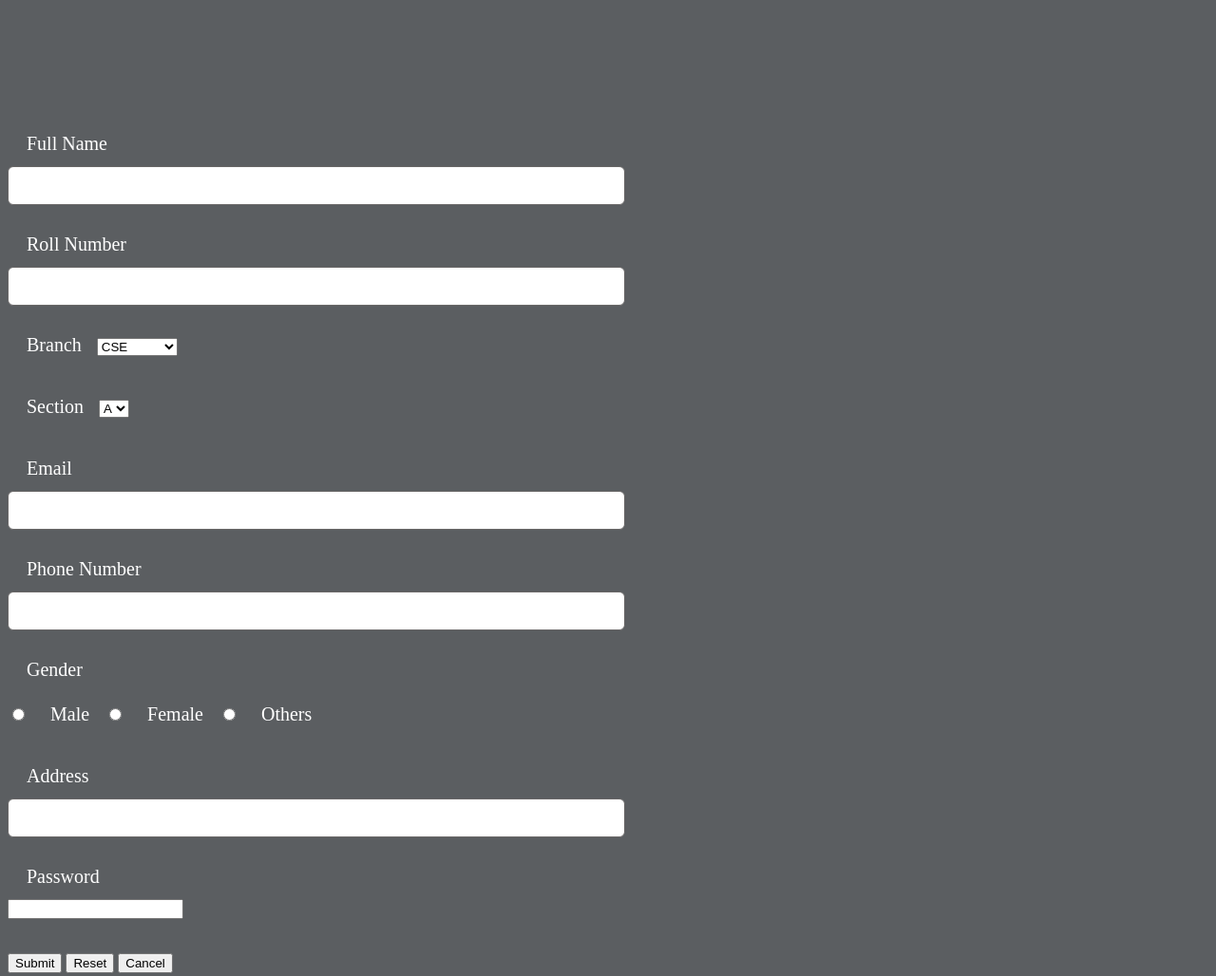
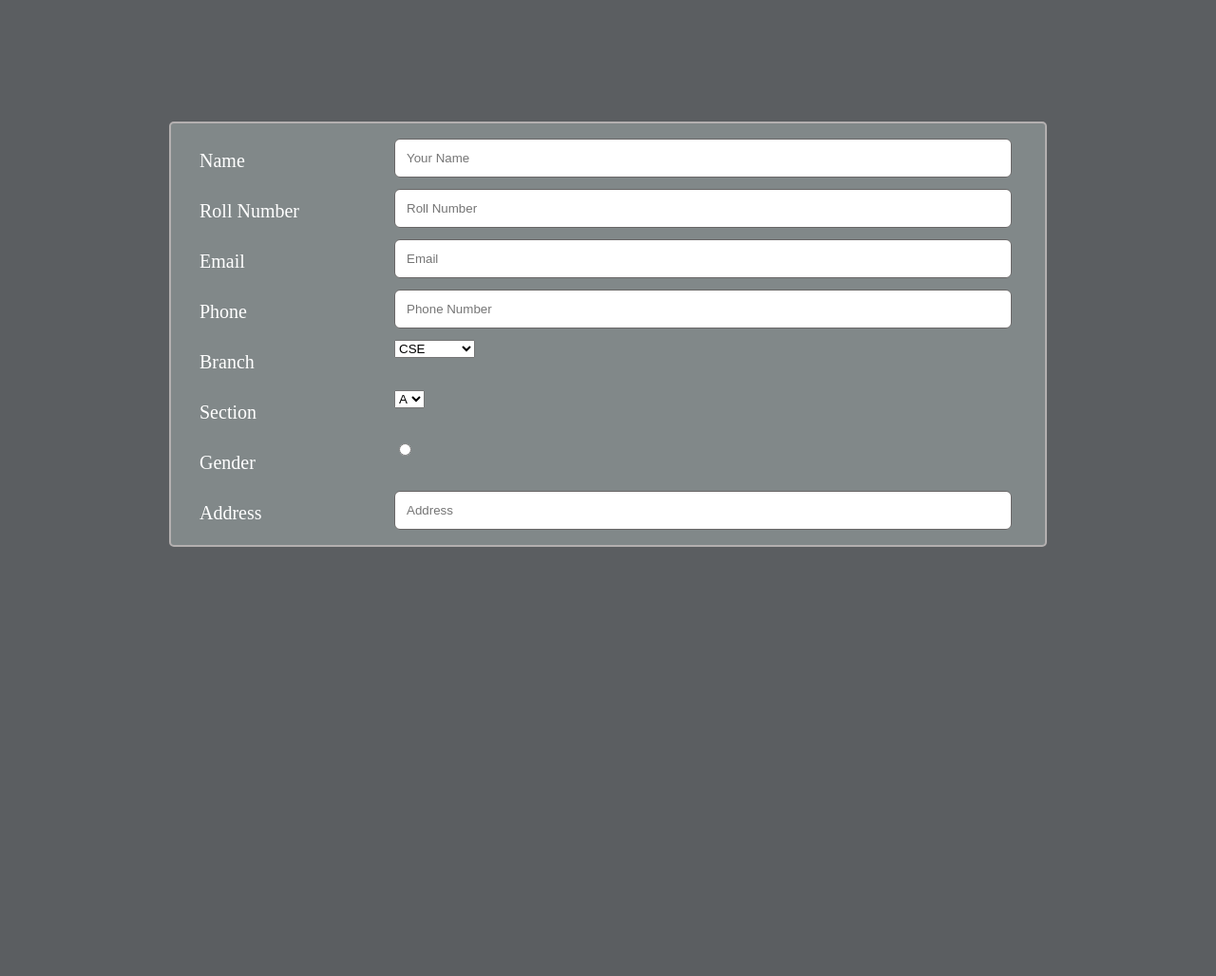
Before and after one commit to charan-nunnabhatla/registration, a plain HTML site: page index.html in a window 1280 px wide. Shown: the whole page at 95% size. After the commit the page ends 800 px from the top, so only its background shows below. Drawn offline with Linux system fonts and the light colour scheme.

Commit message:
everything is div

```diff
--- a/index.html
+++ b/index.html
@@ -1,60 +1,103 @@
 <!DOCTYPE html>
 <html lang="en">
   <head>
-    <meta charset="UTF-8" />
-    <meta http-equiv="X-UA-Compatible" content="IE=edge" />
-    <meta name="viewport" content="width=device-width, initial-scale=1.0" />
     <title>Registration</title>
 
     <link rel="stylesheet" href="style.css" />
-    <script src="index.js"></script>
+    <!-- <script src="index.js"></script> -->
   </head>
   <body>
-    <form id="form">
-      <label class="text fullname">Full Name</label><br />
-      <input type="text" id="fullnameinput" class="input"/><br /><br />
+    <div class="main-body">
+      <form autocomplete="off" autocapitalize="true">
 
-      <label class="text rollnumber">Roll Number</label><br />
-      <input type="text" id="rollnumberinput" class="input"/><br /><br />
+        <div class="row">
+          <div class="col-label">
+            <label for="name">Name</label>
+          </div>
+          <div class="col-input">
+            <input type="text" id="fname" name="name" placeholder="Your Name" />
+          </div>
+        </div>
 
-      <label class="text branch" for="branch">Branch</label>
-      <select id="branch" class="text input branch">
-        <option>CSE</option>
-        <option>CSE-AIML</option>
-        <option>CSE-CS</option>
-        <option>CSE-DS</option></select
-      ><br /><br />
+        <div class="row">
+          <div class="col-label">
+            <label for="rnumber">Roll Number</label>
+          </div>
+          <div class="col-input">
+            <input
+              type="text"
+              id="rnumber"
+              name="rollnumber"
+              placeholder="Roll Number"
+            />
+          </div>
+        </div>
 
-      <label class="text section">Section</label>
-      <select id="section" class="text input section">
-        <option>A</option>
-        <option>B</option>
-        <option>C</option></select
-      ><br /><br />
+        <div class="row">
+          <div class="col-label">
+            <label for="email">Email</label>
+          </div>
+          <div class="col-input">
+            <input type="text" id="email" name="email" placeholder="Email" />
+          </div>
+        </div>
 
-      <label class="text email">Email</label><br />
-      <input type="text" id="emailinput" class="input"/><br /><br />
+         <div class="row">
+          <div class="col-label">
+            <label for="phno">Phone</label>
+          </div>
+          <div class="col-input">
+            <input type="text" id="phno" name="phno" placeholder="Phone Number" />
+          </div>
+         </div>
 
-      <label class="text phonenumber">Phone Number</label><br />
-      <input type="text" id="phonenumberinput" class="input"/><br /><br />
+         <div class="row">
+          <div class="col-label">
+            <label for="branch">Branch</label>
+          </div>
+          <div class="col-input">
+            <select id="branch">
+              <option>CSE</option>
+              <option>CSE-AIML</option>
+              <option>CSE-DS</option>
+              <option>CSE-CS</option>
+            </select>
+          </div>
+         </div>
 
-      <label class="text gender">Gender</label><br />
-      <input type="radio" name="radio" id="male" />
-      <label class="text male">Male</label>
-      <input type="radio" name="radio" id="female"/>
-      <label class="text female">Female</label>
-      <input type="radio" name="radio" id="others"/>
-      <label class="text others">Others</label><br /><br />
+         <div class="row">
+          <div class="col-label">
+            <label for="section">Section</label>
+          </div>
+          <div class="col-input">
+            <select id="section">
+              <option>A</option>
+              <option>B</option>
+              <option>C</option>
+            </select>
+          </div>
+         </div>
 
-      <label class="text address">Address</label><br />
-      <input type="text" id="address" class="input"/><br /><br />
+         <div class="row">
+          <div class="col-label">
+            <label for="gender">Gender</label>
+          </div>
+          <div class="col-input">
+            <input type="radio" id="male" name="gender" >
+          </div>
+         </div>
 
-      <label class="text password">Password</label><br />
-      <input type="password" id="passwordinput" class="input"/>
-    </form>
-    <br /><br />
-    <button onclick="submit()" class="buttons submit" type="submit">Submit</button>
-    <button class="buttons reset" form="form" type="reset">Reset</button>
-    <button class="buttons cancle" type="button">Cancel</button>
+          <div class="row">
+          <div class="col-label">
+            <label for="address">Address</label>
+          </div>
+          <div class="col-input">
+            <input type="text" id="address" name="address" placeholder="Address">
+          </div>
+          </div>
+
+        </div>
+      </form>
+    </div>
   </body>
 </html>
```
